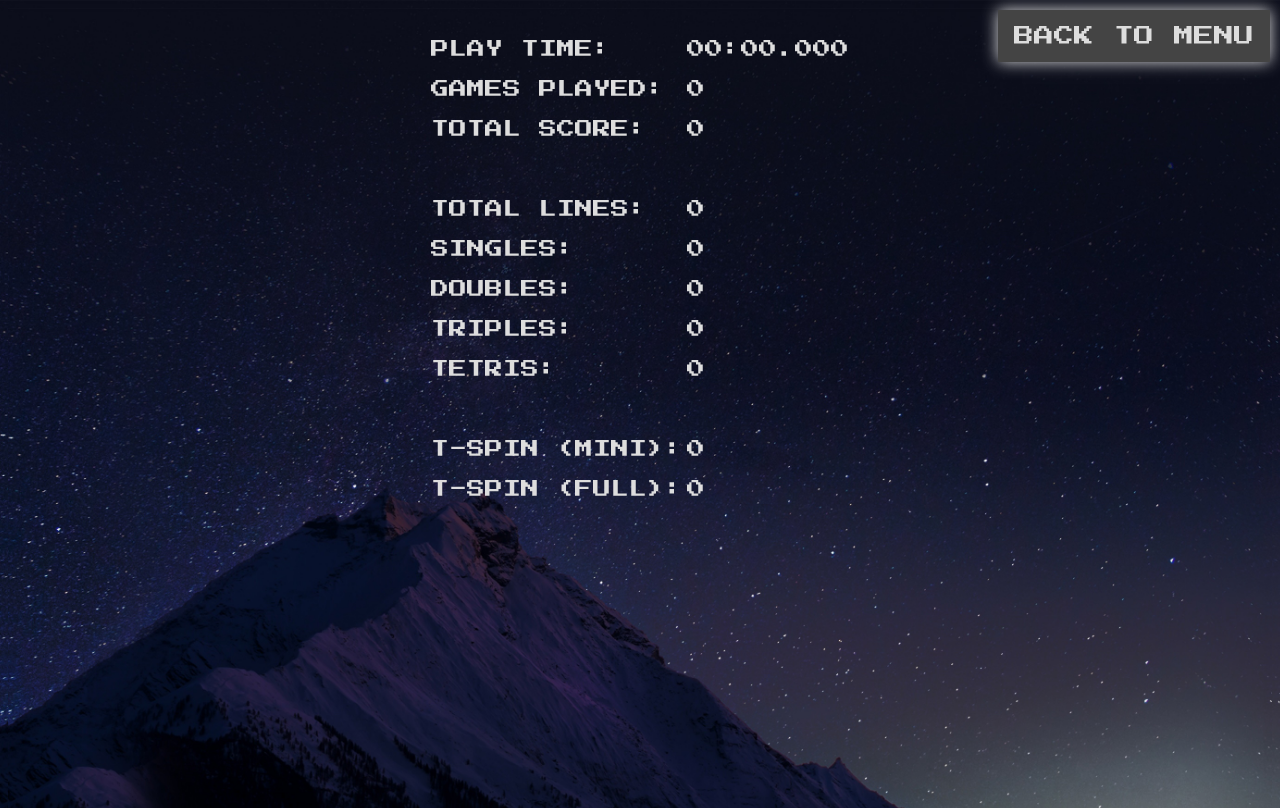
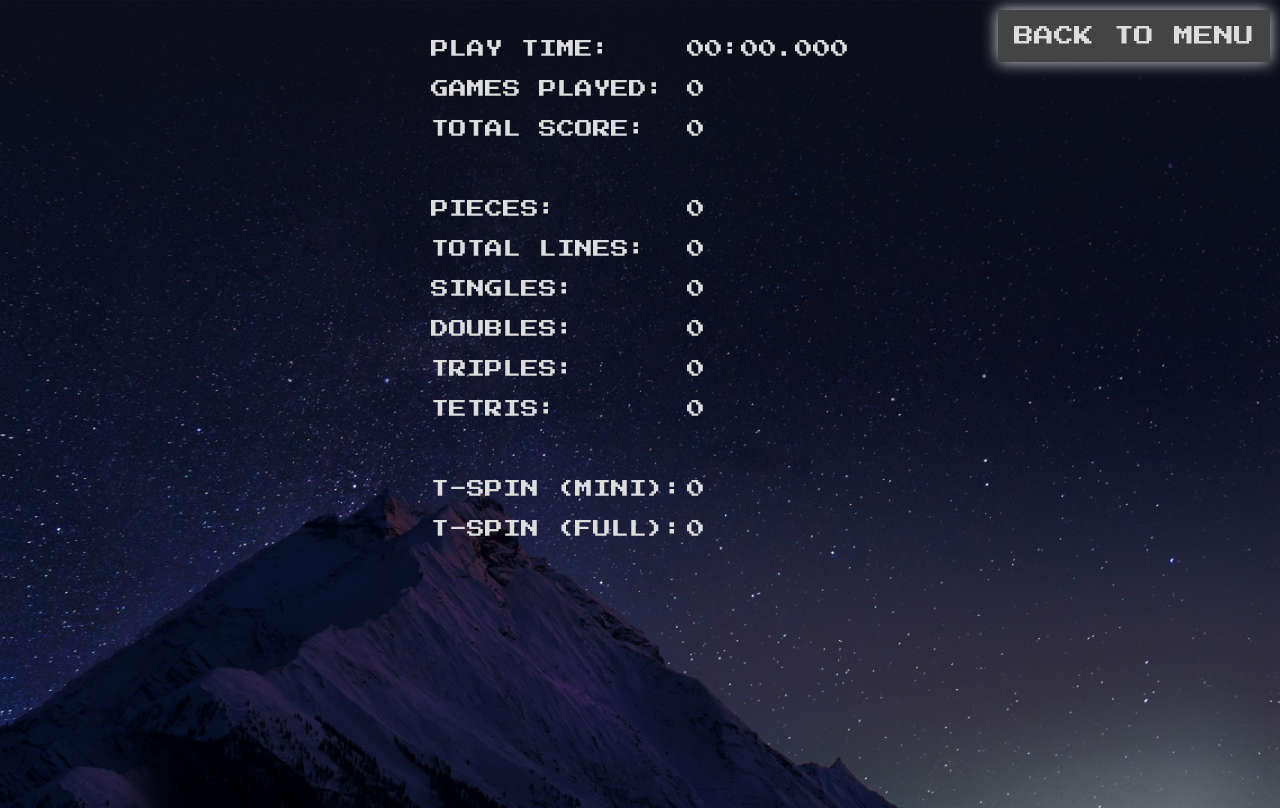
Before and after one commit to atomflunder/tetris-vue-ts, a Vue app: page / in a window 1280 px wide. Both pictures are taken after a click on the button "LIFETIME STATS". Built offline with nearby package versions, Linux system fonts and the light colour scheme.

Commit message:
Add piece counter to stats

```diff
--- a/src/components/TotalStats.vue
+++ b/src/components/TotalStats.vue
@@ -32,6 +32,13 @@ defineEmits(['back']);
 
             <tr>
                 <td>&nbsp;</td>
+            </tr>
+
+            <tr>
+                <td>PIECES:</td>
+                <td>
+                    {{ getStat('PIECES') }}
+                </td>
             </tr>
 
             <tr>
--- a/src/helpers/stats.ts
+++ b/src/helpers/stats.ts
@@ -23,6 +23,10 @@ export const incrementLifetimeStats = (game: Game): void => {
     increaseStats('GAMES_PLAYED', 1);
     increaseStats('TOTAL_SCORE', game.score);
     increaseStats('PLAY_TIME', game.timer.currentTime);
+    increaseStats(
+        'PIECES',
+        game.pieceCounter.reduce((a, b) => a + b)
+    );
     increaseStats('TOTAL_LINES', game.totalLines);
     increaseStats('SINGLE_LINES', game.lineCounter[0]);
     increaseStats('DOUBLE_LINES', game.lineCounter[1]);
```
